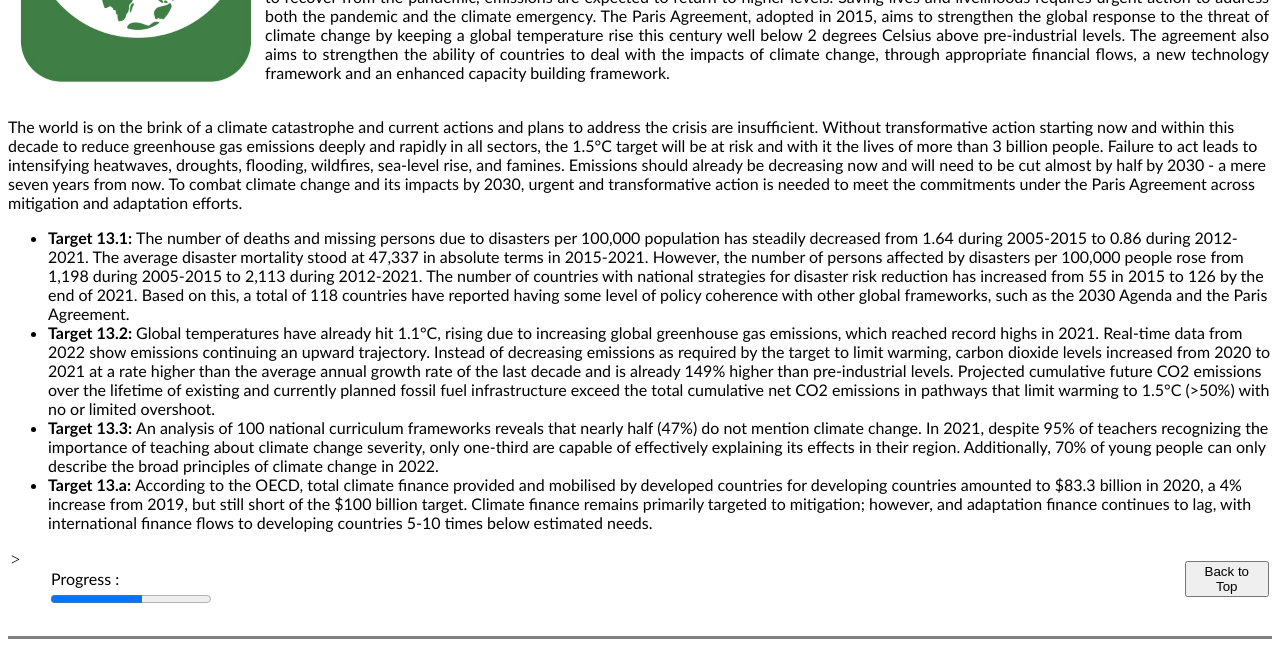
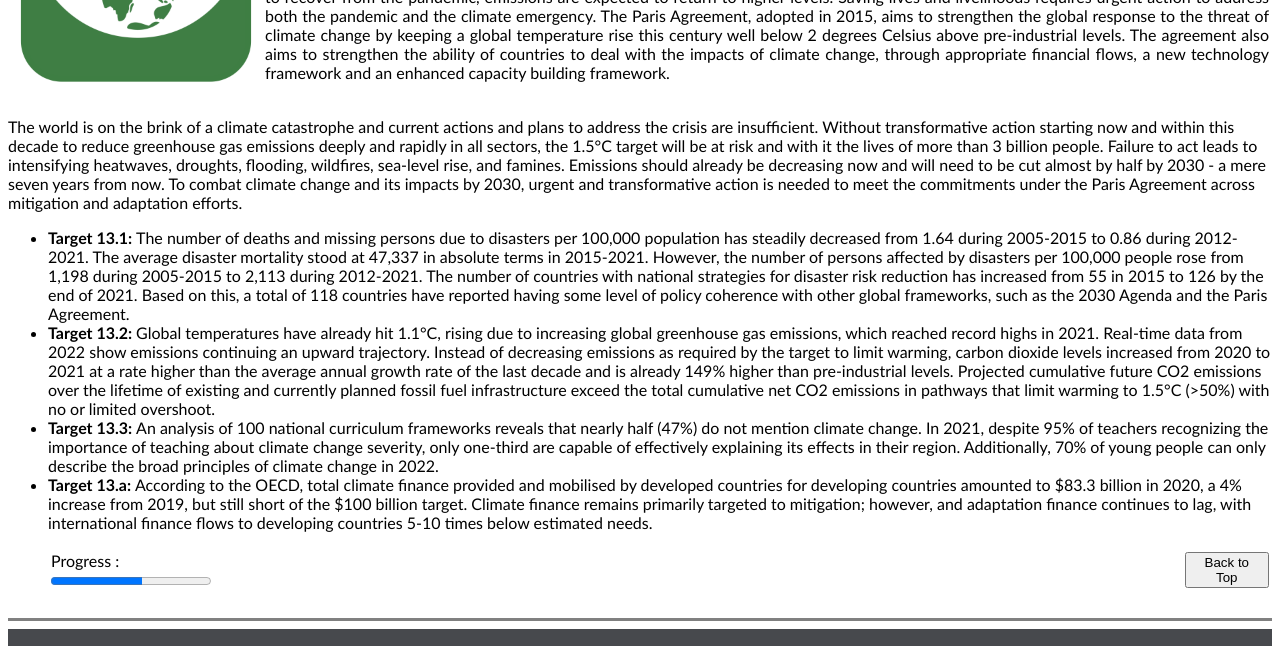
Before and after one commit to ShidhantSah/2243133-SDG, a plain HTML site: page page-13.html in a window 1280 px wide. Shown: the part 395-1041 px from the top of the page. Drawn offline with Linux system fonts and the light colour scheme.

Commit message:
Update page-13.html

```diff
--- a/page-13.html
+++ b/page-13.html
@@ -40,7 +40,7 @@
             <li><b>Target 13.3: </b>An analysis of 100 national curriculum frameworks reveals that nearly half (47%) do not mention climate change. In 2021, despite 95% of teachers recognizing the importance of teaching about climate change severity, only one-third are capable of effectively explaining its effects in their region. Additionally, 70% of young people can only describe the broad principles of climate change in 2022.</li>
             <li><b>Target 13.a: </b>According to the OECD, total climate finance provided and mobilised by developed countries for developing countries amounted to $83.3 billion in 2020, a 4% increase from 2019, but still short of the $100 billion target. Climate finance remains primarily targeted to mitigation; however, and adaptation finance continues to lag, with international finance flows to developing countries 5-10 times below estimated needs.</li></ul>
             </div>
-            <table><tr><td>><div style="margin-left: 40px;"><label for="file" style="font-family: 'Gill Sans', 'Gill Sans MT', Calibri, 'Trebuchet MS', sans-serif;">Progress : </label>
+            <table><tr><td><div style="margin-left: 40px;"><label for="file" style="font-family: 'Gill Sans', 'Gill Sans MT', Calibri, 'Trebuchet MS', sans-serif;">Progress : </label>
                 <progress id="file" value="57" max="100" > 57% </progress></div></td>
             <td style="padding-left: 900px;"><a href="#"><button>Back to Top</button></a></td></tr></table
             </body>
```
